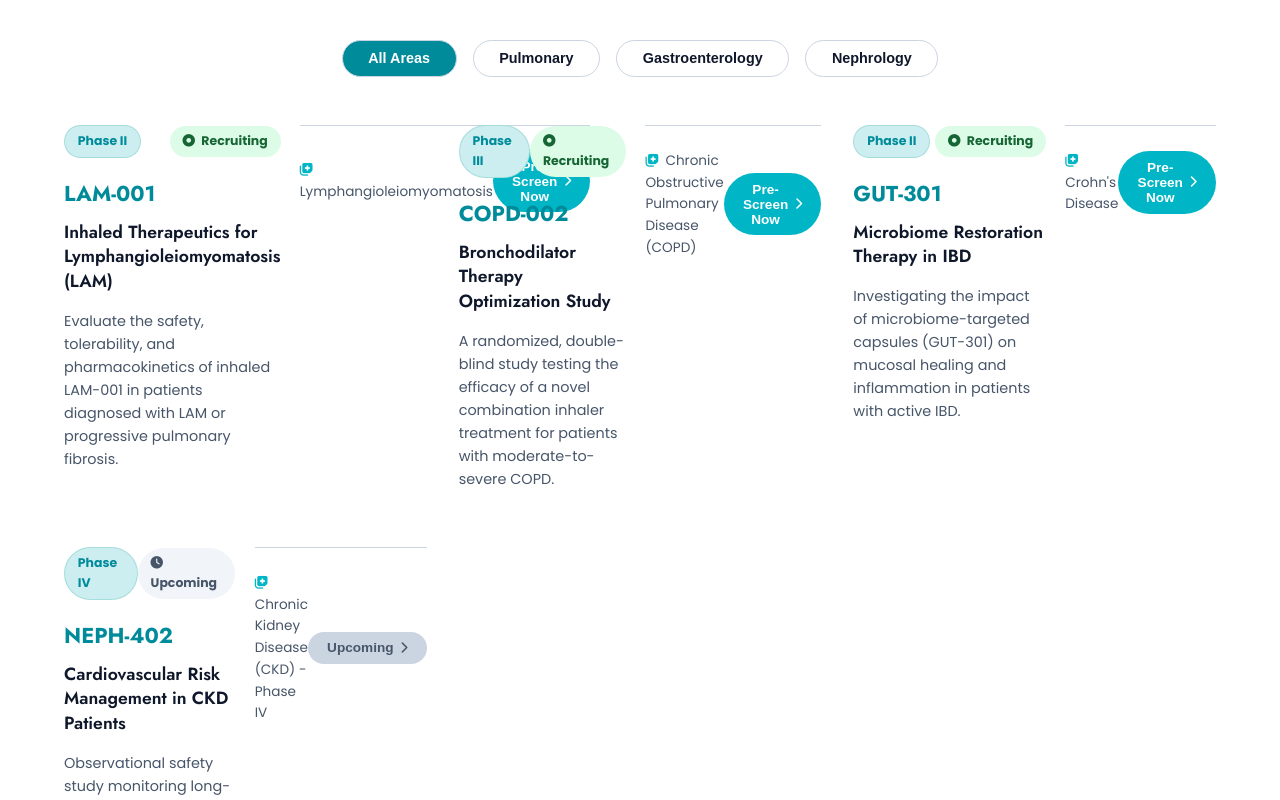
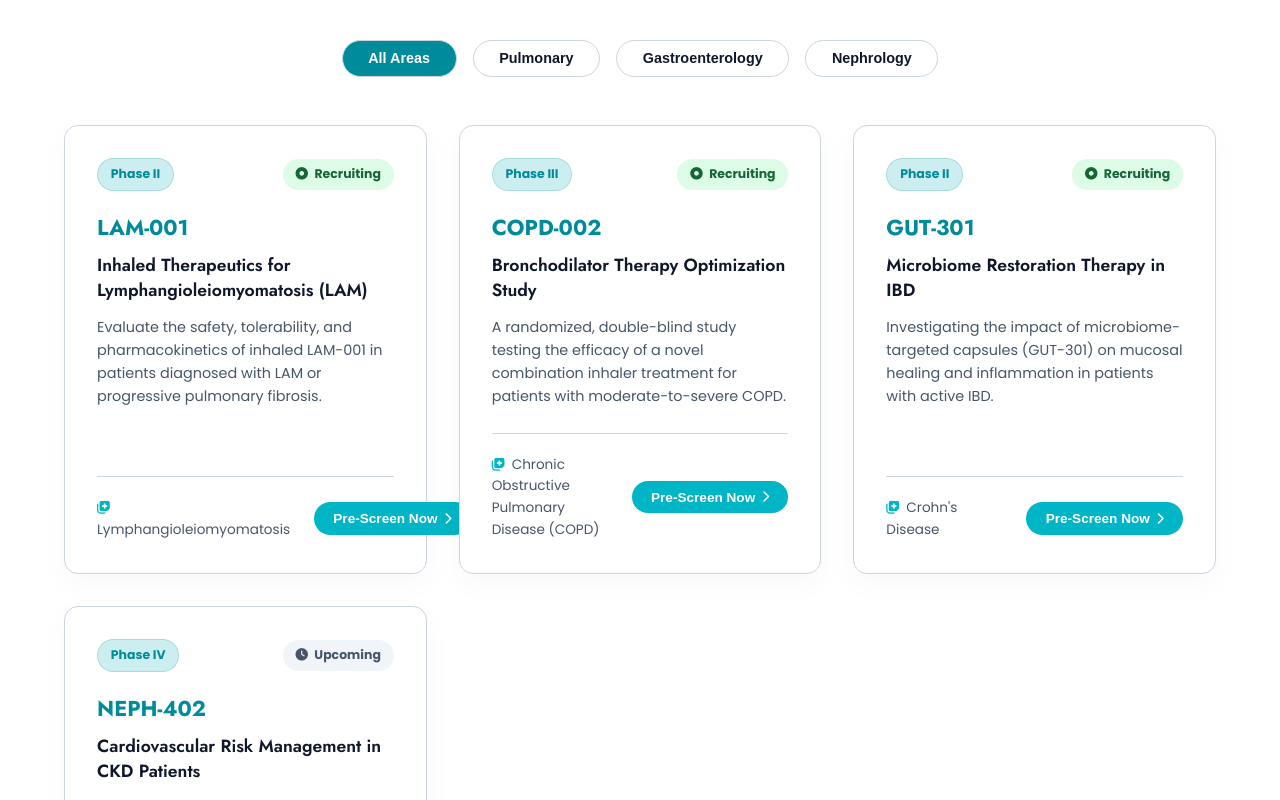
Before and after one commit to hhuss786512tx-tech/Azul-Bio-research, a React (Vite) app: page /active-trials in a window 1280 px wide. Shown: the part 800-1600 px from the top of the page. Built offline with nearby package versions, Linux system fonts and the light colour scheme.

Commit message:
Fix active clinical trial card grid layout, card spacing, and badge overlap

```diff
--- a/src/pages/ActiveTrials.jsx
+++ b/src/pages/ActiveTrials.jsx
@@ -179,28 +179,16 @@ export const ActiveTrials = () => {
                     </div>
 
                     {/* Trials Grid */}
-                    <div style={{ display: 'grid', gridTemplateColumns: 'repeat(auto-fill, minmax(360px, 1fr))', gap: '2rem' }}>
+                    <div style={{ display: 'grid', gridTemplateColumns: 'repeat(auto-fill, minmax(340px, 1fr))', gap: '2rem' }}>
                         {filteredTrials.map((trial, index) => (
                             <ScrollReveal
                                 key={trial.id}
-                                className="spec-card"
+                                className="trial-card-item"
                                 delay={String(index + 1)}
-                                style={{
-                                    display: 'flex',
-                                    flexDirection: 'column',
-                                    justifyContent: 'space-between',
-                                    height: '100%',
-                                    position: 'relative',
-                                    border: '1px solid var(--border-color)',
-                                    borderRadius: '12px',
-                                    padding: '2rem',
-                                    backgroundColor: 'var(--bg-card)',
-                                    boxShadow: '0 8px 30px rgba(0,0,0,0.02)'
-                                }}
                             >
-                                <div>
+                                <div style={{ display: 'flex', flexDirection: 'column', flex: 1 }}>
                                     {/* Phase & Status Badges */}
-                                    <div style={{ display: 'flex', justifyContent: 'space-between', alignItems: 'center', marginBottom: '1.2rem' }}>
+                                    <div className="trial-card-header">
                                         <span style={{
                                             backgroundColor: 'var(--bg-light-blue)',
                                             color: 'var(--primary-blue)',
@@ -208,7 +196,8 @@ export const ActiveTrials = () => {
                                             fontSize: '0.78rem',
                                             padding: '0.35rem 0.8rem',
                                             borderRadius: '50px',
-                                            border: '1px solid rgba(13, 148, 136, 0.2)'
+                                            border: '1px solid rgba(13, 148, 136, 0.2)',
+                                            whiteSpace: 'nowrap'
                                         }}>
                                             {trial.phase}
                                         </span>
@@ -218,7 +207,8 @@ export const ActiveTrials = () => {
                                             fontWeight: '700',
                                             fontSize: '0.78rem',
                                             padding: '0.35rem 0.8rem',
-                                            borderRadius: '50px'
+                                            borderRadius: '50px',
+                                            whiteSpace: 'nowrap'
                                         }}>
                                             <i className={`fa-solid ${trial.status === 'Recruiting' ? 'fa-circle-dot' : 'fa-clock'}`} style={{ marginRight: '0.4rem' }}></i>
                                             {trial.status}
@@ -226,12 +216,12 @@ export const ActiveTrials = () => {
                                     </div>
 
                                     <h3 style={{ fontSize: '1.35rem', marginBottom: '0.5rem', color: 'var(--primary-blue)' }}>{trial.code}</h3>
-                                    <h4 style={{ fontSize: '1.1rem', fontWeight: '600', marginBottom: '1rem', color: 'var(--text-main)', lineHeight: '1.4' }}>{trial.title}</h4>
+                                    <h4 style={{ fontSize: '1.1rem', fontWeight: '600', marginBottom: '0.85rem', color: 'var(--text-main)', lineHeight: '1.4' }}>{trial.title}</h4>
                                     <p style={{ fontSize: '0.9rem', color: 'var(--text-sub)', marginBottom: '1.5rem', lineHeight: '1.6' }}>{trial.brief}</p>
                                 </div>
 
-                                <div style={{ borderTop: '1px solid var(--border-color)', paddingTop: '1.5rem', display: 'flex', justifyContent: 'space-between', alignItems: 'center' }}>
-                                    <span style={{ fontSize: '0.85rem', color: 'var(--text-sub)' }}>
+                                <div className="trial-card-footer-box">
+                                    <span style={{ fontSize: '0.85rem', color: 'var(--text-sub)', flex: 1, paddingRight: '0.5rem' }}>
                                         <i className="fa-solid fa-notes-medical" style={{ color: 'var(--accent-orange)', marginRight: '0.4rem' }}></i>
                                         {trial.condition.split(' & ')[0]}
                                     </span>
@@ -247,9 +237,11 @@ export const ActiveTrials = () => {
                                             fontWeight: '600',
                                             cursor: trial.status === 'Recruiting' ? 'pointer' : 'default',
                                             transition: 'var(--transition-smooth)',
-                                            display: 'flex',
+                                            display: 'inline-flex',
                                             alignItems: 'center',
-                                            gap: '0.4rem'
+                                            gap: '0.4rem',
+                                            whiteSpace: 'nowrap',
+                                            flexShrink: 0
                                         }}
                                         disabled={trial.status !== 'Recruiting'}
                                     >
--- a/src/styles.css
+++ b/src/styles.css
@@ -3061,3 +3061,46 @@ body.home-page .navbar.scrolled .mobile-menu-btn {
         transition: none !important;
     }
 }
+
+/* -------------------------------------------------------------
+   TRIAL CARD GRID & FLEXBOX LAYOUT FIXES
+   ------------------------------------------------------------- */
+.trial-card-item {
+    display: flex !important;
+    flex-direction: column !important;
+    justify-content: space-between !important;
+    height: 100% !important;
+    position: relative !important;
+    border: 1px solid var(--border-color) !important;
+    border-radius: 14px !important;
+    padding: 2rem !important;
+    background-color: var(--bg-card) !important;
+    box-shadow: 0 10px 30px rgba(0,0,0,0.03) !important;
+    transition: var(--transition-smooth) !important;
+}
+
+.trial-card-item:hover {
+    transform: translateY(-4px) !important;
+    border-color: var(--primary-blue) !important;
+    box-shadow: 0 15px 35px rgba(13, 148, 136, 0.12) !important;
+}
+
+.trial-card-header {
+    display: flex;
+    justify-content: space-between;
+    align-items: center;
+    margin-bottom: 1.25rem;
+    gap: 0.5rem;
+    width: 100%;
+}
+
+.trial-card-footer-box {
+    border-top: 1px solid var(--border-color);
+    padding-top: 1.25rem;
+    display: flex;
+    justify-content: space-between;
+    align-items: center;
+    gap: 1rem;
+    margin-top: auto;
+    width: 100%;
+}
```
